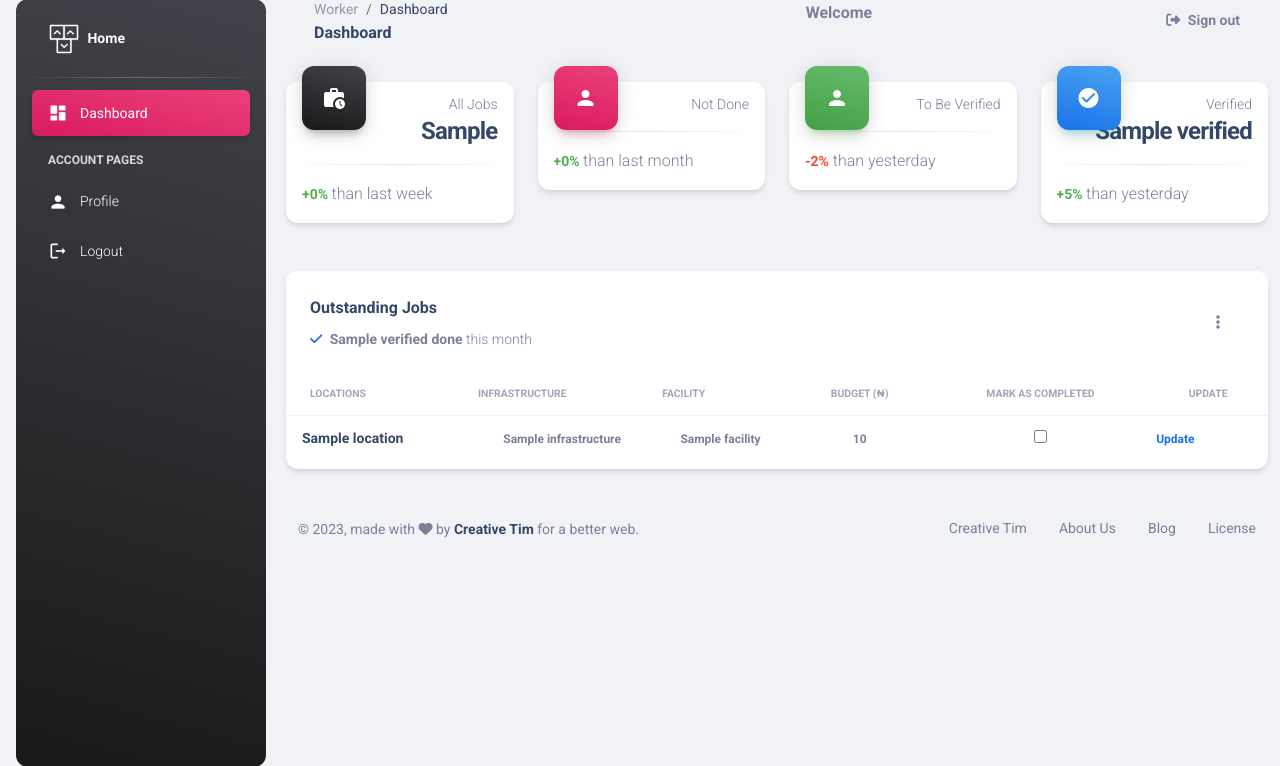
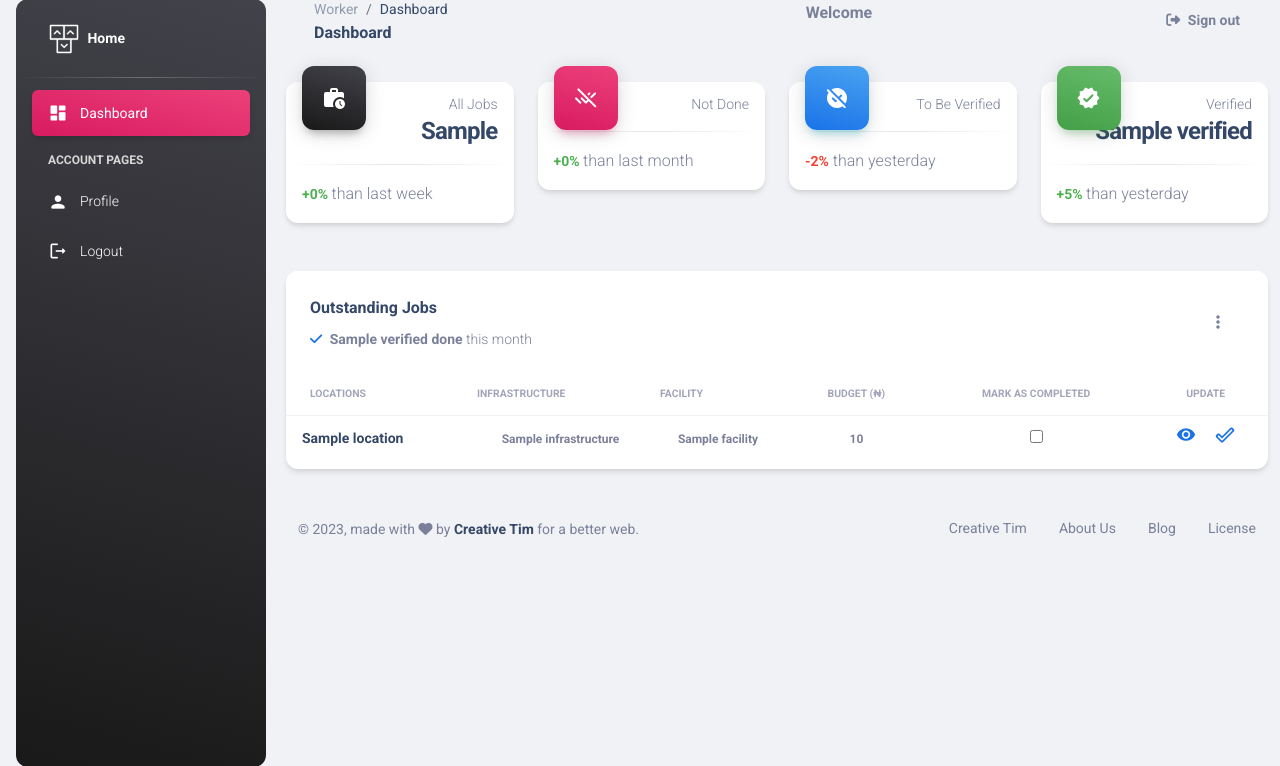
Before and after one commit to Tonyeseh/crowdsourced-damage-report-app, a Flask app: template backend/web_dynamic/templates/workers/dashboard.html in a window 1280 px wide; the page is wider, and only the part inside the window is pictured. Shown: the part 17-783 px from the top of that part. Run offline with Flask 3, Linux system fonts and the light colour scheme; the template is opened without the code that fills it: most values are stand-ins (such as "Sample title", 1, 10 or a date in 2020); some libraries are stand-ins or nearby versions.

Commit message:
changed the icons on the dashboard and remove spaces

```diff
--- a/backend/web_dynamic/templates/workers/dashboard.html
+++ b/backend/web_dynamic/templates/workers/dashboard.html
@@ -34,7 +34,7 @@
           <div class="card">
             <div class="card-header p-3 pt-2">
               <div class="icon icon-lg icon-shape bg-gradient-primary shadow-primary text-center border-radius-xl mt-n4 position-absolute">
-                <i class="material-icons opacity-10">person</i>
+                <i class="material-icons opacity-10">remove_done</i>
               </div>
               <div class="text-end pt-1">
                 <p class="text-sm mb-0 text-capitalize">Not Done</p>
@@ -50,8 +50,8 @@
         <div class="col-xl-3 col-sm-6 mb-xl-0 mb-4">
           <div class="card">
             <div class="card-header p-3 pt-2">
-              <div class="icon icon-lg icon-shape bg-gradient-success shadow-success text-center border-radius-xl mt-n4 position-absolute">
-                <i class="material-icons opacity-10">person</i>
+              <div class="icon icon-lg icon-shape bg-gradient-info shadow-info text-center border-radius-xl mt-n4 position-absolute">
+                <i class="material-icons opacity-10">unpublished</i>
               </div>
               <div class="text-end pt-1">
                 <p class="text-sm mb-0 text-capitalize">To be verified
@@ -68,8 +68,8 @@
         <div class="col-xl-3 col-sm-6">
           <div class="card">
             <div class="card-header p-3 pt-2">
-              <div class="icon icon-lg icon-shape bg-gradient-info shadow-info text-center border-radius-xl mt-n4 position-absolute">
-                <i class="material-icons opacity-10">check_circle</i>
+              <div class="icon icon-lg icon-shape bg-gradient-success shadow-success text-center border-radius-xl mt-n4 position-absolute">
+                <i class="material-icons opacity-10">verified</i>
               </div>
               <div class="text-end pt-1">
                 <p class="text-sm mb-0 text-capitalize">Verified</p>
@@ -145,15 +145,21 @@
                       <td class="align-middle text-center text-sm">
                       <span class="text-xs font-weight-bold"> <input type="checkbox"> </span>
                       </td>
-                      <td class="align-middle">
-                      <a href='javascript:;' id={{work.id}} class="text-secondary font-weight-bold text-xs text-info text-center" data-toggle="tooltip" data-original-title="Update Record" onclick="updateRecord(this)">
-                          Update
-                      </a>
+                      <td class="align-middle text-center text-sm">
+                        <a href="/damages/{{work.damages.id}}" target="_blank" class="text-secondary font-weight-bold text-xs text-info text-center mx-2">
+                          <i class="material-icons">
+                            visibility
+                          </i>
+                        </a>
+                        <a href="javascript:;" class="font-weight-bold text-xs text-info text-center mx-2" data-work-id="{{work.id}}" onclick="confirmStatus(this)"  data-bs-toggle="modal" data-bs-target="#exampleModal">
+                          <i class="material-icons">
+                            done_outline
+                          </i>
+                        </a>
                       </td>
                     </tr>
                     {% endfor %}
                   </tbody>
-
                 </table>
               </div>
             </div>
@@ -163,10 +169,32 @@
       <!-- footer -->
       {% include 'workers/partials/_footer.html' %}
     </div>
+
+<!-- Modal -->
+<div class="modal fade" id="exampleModal" tabindex="-1" aria-labelledby="exampleModalLabel" aria-hidden="true">
+  <div class="modal-dialog">
+    <div class="modal-content">
+      <div class="modal-header">
+        <h5 class="modal-title" id="exampleModalLabel">Confirm Work Status</h5>
+        <button type="button" class="btn-close" data-bs-dismiss="modal" aria-label="Close"></button>
+      </div>
+      <div class="modal-body">
+        Are you done?
+      </div>
+      <div class="modal-footer">
+        <button type="button" class="btn btn-secondary" data-bs-dismiss="modal">No</button>
+        <button type="button" class="btn btn-primary" data-bs-dismiss="modal" id="workStatus" onclick="updateStatus(this)">Yes</button>
+      </div>
+    </div>
+  </div>
+</div>
+
   </main>
 
   <script src="{{ url_for('static', filename='js/plugins/chartjs.min.js')}}"></script>
   <script src="{{ url_for('worker_views.static', filename='js/dashboard.js')}}"></script>
 
 
+
+
   {% endblock body %}
```
